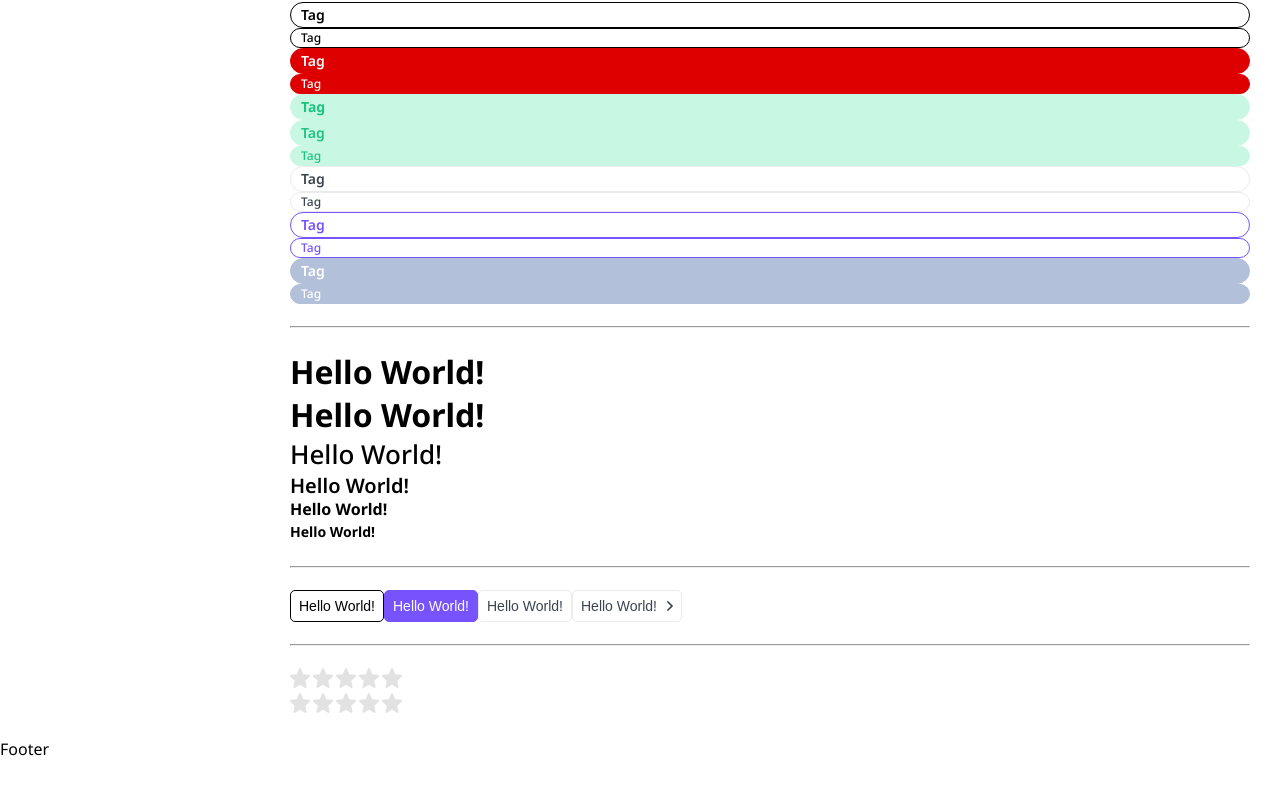
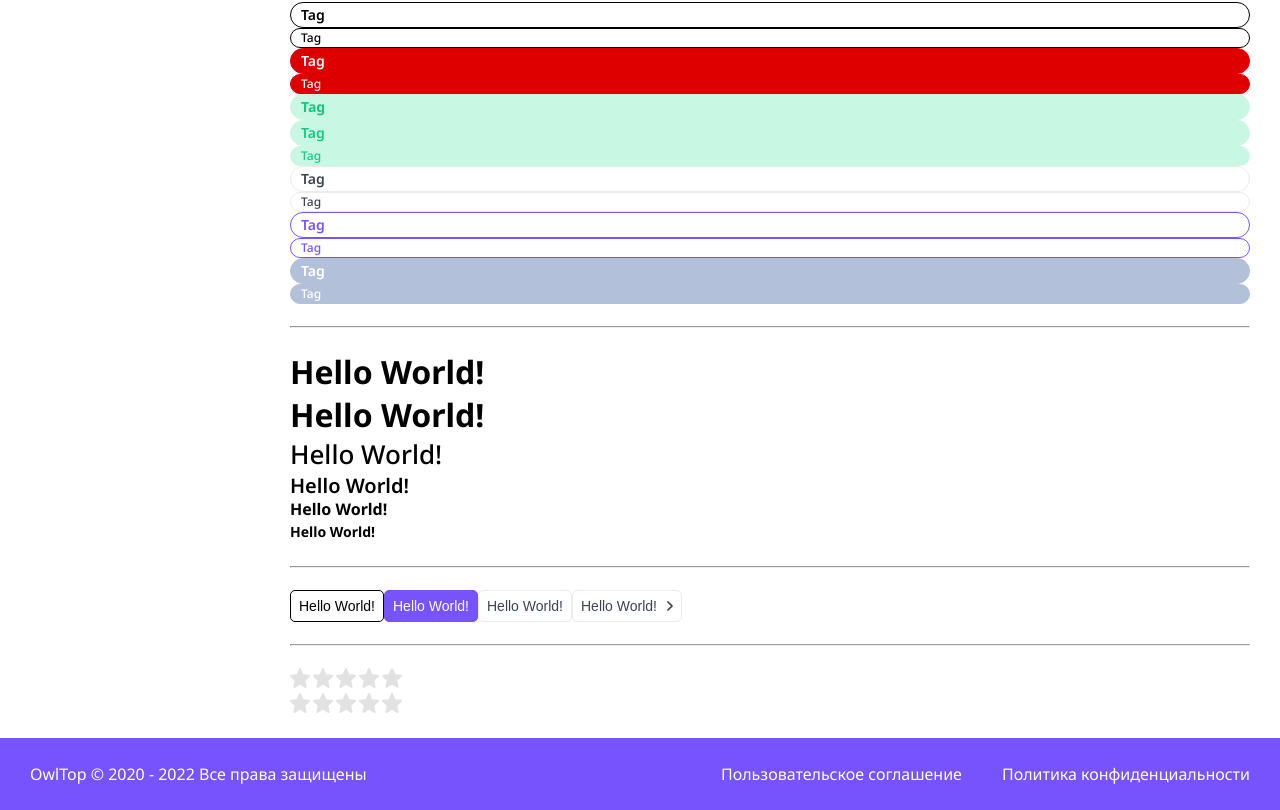
Before and after one commit to kledovskaia/owl-top, a Next.js app: page / in a window 1280 px wide. Shown: the part 164-974 px from the top of the page. Before the commit the page ends 924 px from the top, so only its background shows below. Built offline with nearby package versions, Linux system fonts and the light colour scheme.

Commit message:
added: Footer component

```diff
--- /dev/null
+++ b/layout/Footer/Footer.module.scss
@@ -0,0 +1,27 @@
+.footer {
+  padding: 2.5rem 3rem;
+  color: var(--light);
+  background-color: var(--primary);
+  display: grid;
+  grid-template-columns: 1fr;
+  gap: 1rem;
+  justify-items: center;
+
+  @media screen and (min-width: 65rem) {
+    grid-template-columns: 1fr auto auto;
+    gap: 4rem;
+    justify-items: normal;
+  }
+
+  &__copy {
+  }
+  &__link {
+    text-decoration: none;
+    color: inherit;
+    transition: color 0.2s;
+
+    &:hover {
+      color: var(--gray);
+    }
+  }
+}
--- a/layout/Footer/Footer.tsx
+++ b/layout/Footer/Footer.tsx
@@ -1,9 +1,24 @@
 import { DetailedHTMLProps, FC, HTMLAttributes } from 'react';
+import cn from 'classnames';
+import styles from './Footer.module.scss';
 
 type Props = DetailedHTMLProps<HTMLAttributes<HTMLElement>, HTMLElement>;
 
-const Footer: FC<Props> = (props) => {
-  return <footer {...props}>Footer</footer>;
+const Footer: FC<Props> = ({ className, ...props }) => {
+  const year = new Date().getFullYear();
+  return (
+    <footer className={cn(className, styles.footer)} {...props}>
+      <p className={styles.footer__copy}>
+        OwlTop © 2020 - {year} Все права защищены
+      </p>
+      <a className={styles.footer__link} href="#" target="_blank">
+        Пользовательское соглашение
+      </a>
+      <a className={styles.footer__link} href="#" target="_blank">
+        Политика конфиденциальности
+      </a>
+    </footer>
+  );
 };
 
 export default Footer;
```
